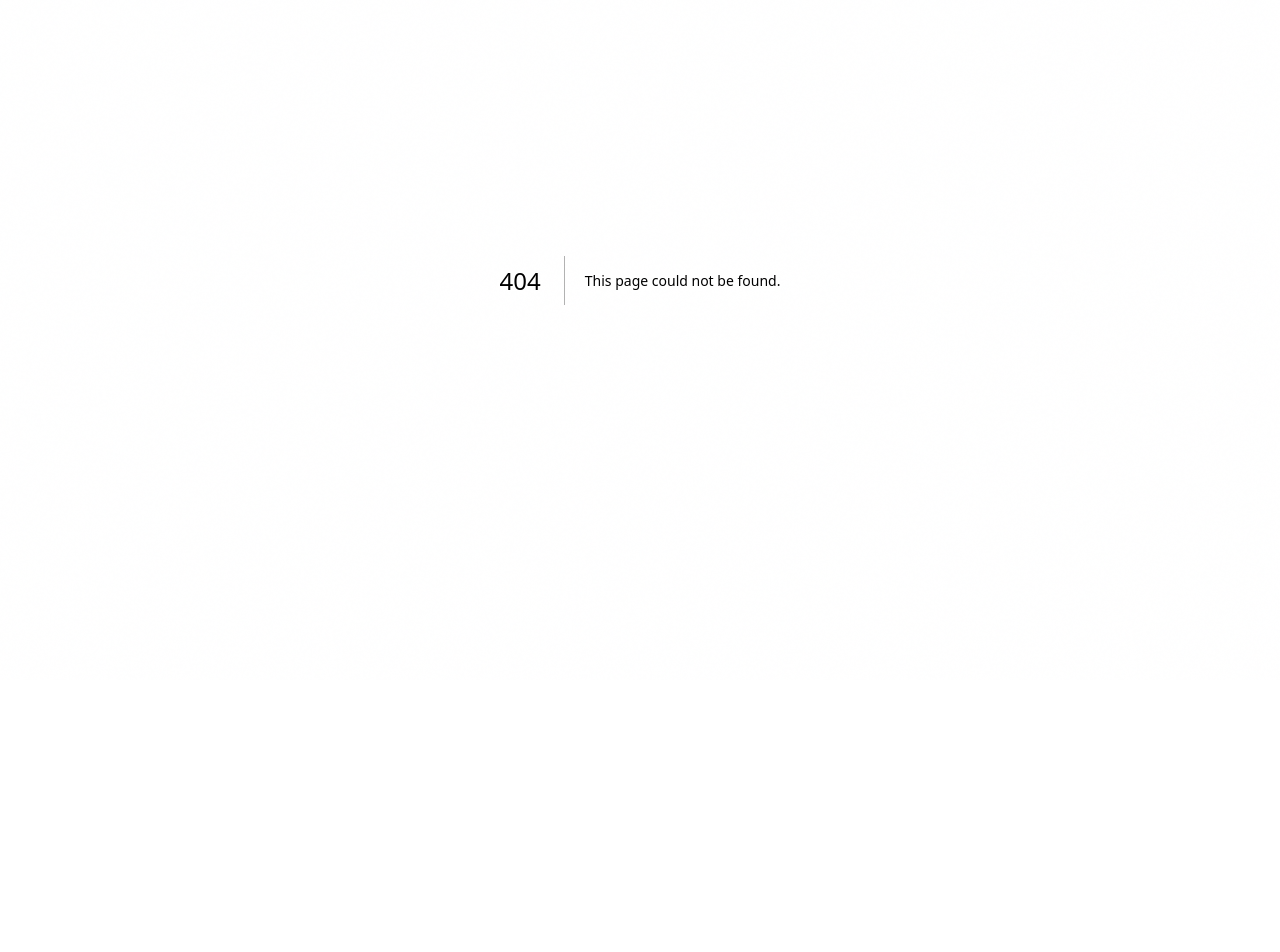
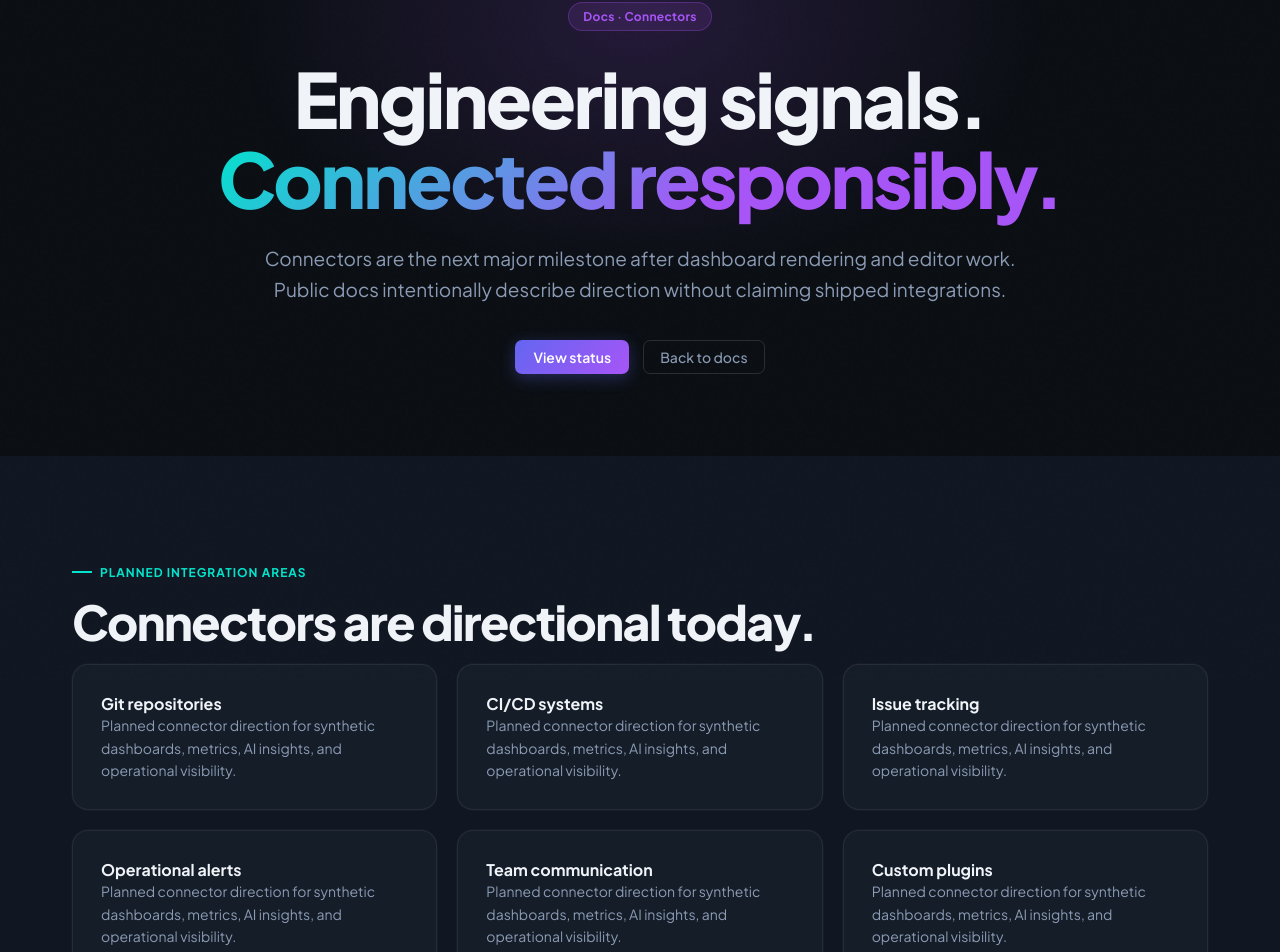
Before and after one commit to getmetraly/website, a Next.js app: page /docs/connectors in a window 1280 px wide. Before the commit this address had no page. Shown: the part 120-1072 px from the top of the page. Before the commit the page ends 800 px from the top, so only its background shows below. Built offline with nearby package versions, Linux system fonts and the light colour scheme.

Commit message:
feat(docs): add connectors page

```diff
--- /dev/null
+++ b/app/docs/connectors/page.tsx
@@ -0,0 +1,51 @@
+import Link from "next/link";
+import { SiteShell } from "@/components/site-shell";
+import styles from "@/components/marketing/marketing.module.css";
+
+const connectorAreas = [
+  "Git repositories",
+  "CI/CD systems",
+  "Issue tracking",
+  "Operational alerts",
+  "Team communication",
+  "Custom plugins",
+];
+
+export const metadata = {
+  title: "Connectors — Metraly Docs",
+  description: "Documentation for planned Metraly connectors and integration direction.",
+};
+
+export default function ConnectorsDocsPage() {
+  return (
+    <SiteShell>
+      <main className={styles.page}>
+        <section className={styles.hero}>
+          <div className={styles.heroGlow} />
+          <div className={styles.badge}>Docs · Connectors</div>
+          <h1 className={styles.heroTitle}>Engineering signals.<br /><span className={styles.gradientText}>Connected responsibly.</span></h1>
+          <p className={styles.heroSub}>Connectors are the next major milestone after dashboard rendering and editor work. Public docs intentionally describe direction without claiming shipped integrations.</p>
+          <div className={styles.heroActions}>
+            <Link href="/docs/product-status" className="btn-primary">View status</Link>
+            <Link href="/docs" className="btn-ghost btn-large">Back to docs</Link>
+          </div>
+        </section>
+
+        <section className={styles.surface}>
+          <div className={styles.section}>
+            <div className={styles.eyebrow}>Planned integration areas</div>
+            <h2 className={styles.title}>Connectors are directional today.</h2>
+            <div className={styles.grid3}>
+              {connectorAreas.map((item) => (
+                <div className={styles.card} key={item}>
+                  <h3 className={styles.cardTitle}>{item}</h3>
+                  <p className={styles.cardDesc}>Planned connector direction for synthetic dashboards, metrics, AI insights, and operational visibility.</p>
+                </div>
+              ))}
+            </div>
+          </div>
+        </section>
+      </main>
+    </SiteShell>
+  );
+}
```
